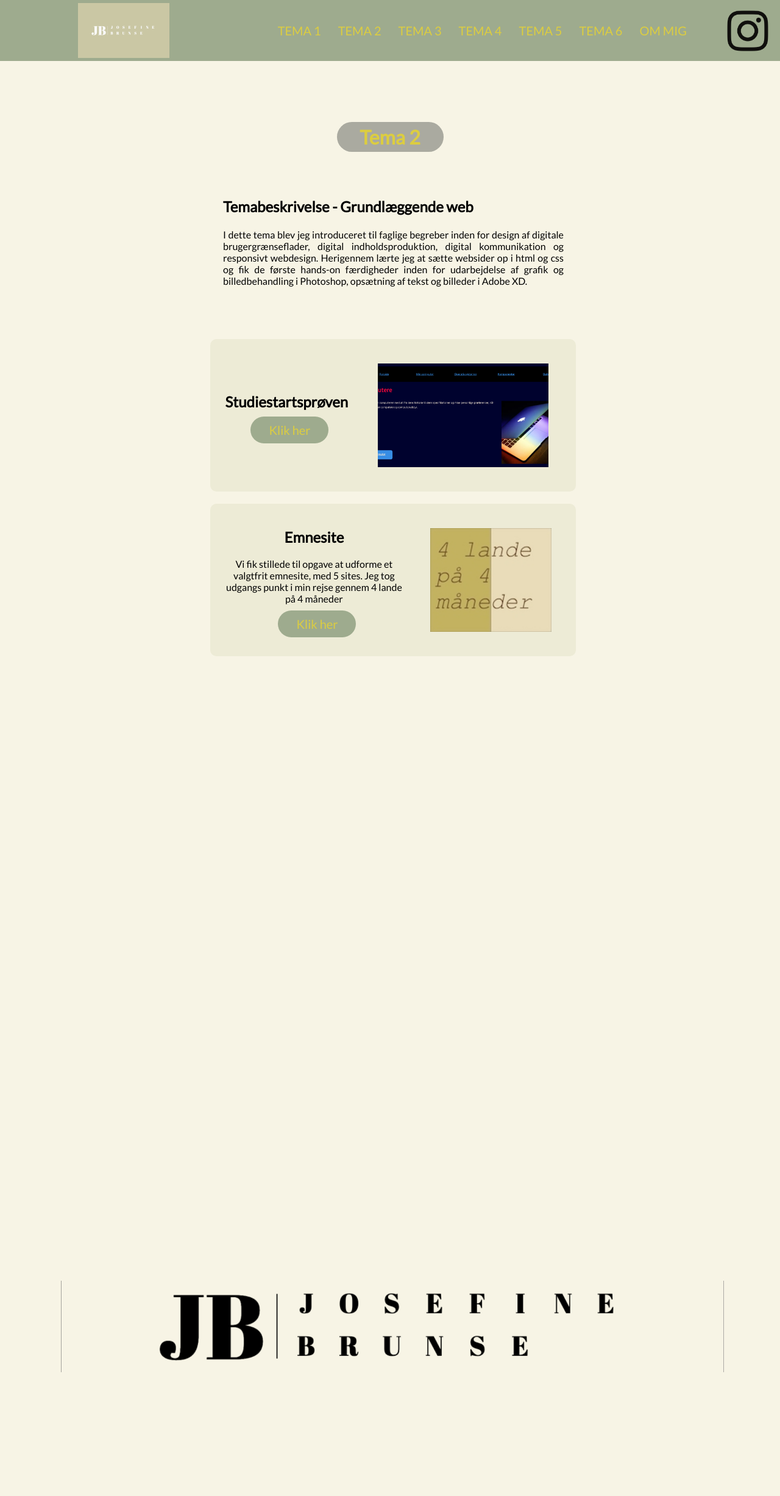
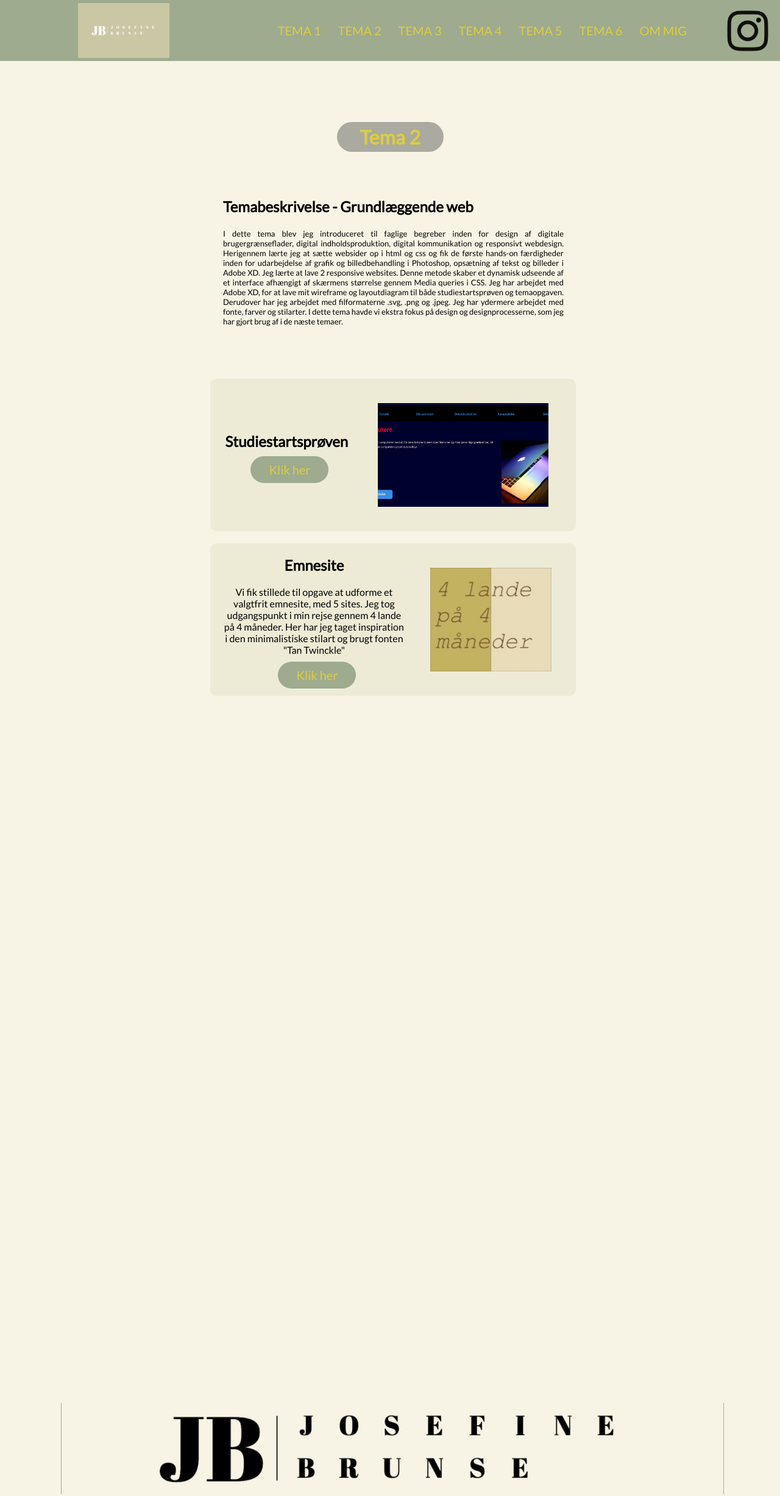
Before and after one commit to JosefineBrunse/06_Portfolio, a plain HTML site: page tema_02.html in a window 1280 px wide. Shown: the top 2453 px of the page at 61% size. Before the commit the page ends 2253 px from the top, so only its background shows below. Drawn offline with Linux system fonts and the light colour scheme.

Commit message:
Ekstra text

```diff
--- a/layout.css
+++ b/layout.css
@@ -199,6 +199,7 @@ main .description-container h2 {
 .description-container .tematext {
   margin-left: -30%;
   margin-bottom: 20%;
+  font-size: 13px;
 }
 
 .project-section {
@@ -377,7 +378,7 @@ section.tema.tema-ommig {
 
 footer {
   position: relative;
-  top: 1900px;
+  top: 2100px;
   height: 100px;
   margin: 100px;
 }
--- a/tema_02.html
+++ b/tema_02.html
@@ -49,7 +49,9 @@
         <h2>Temabeskrivelse - Grundlæggende web</h2>
         <p class="tematext">
           I dette tema blev jeg introduceret til faglige begreber inden for design af digitale brugergrænseflader, digital indholdsproduktion, digital kommunikation og responsivt webdesign. Herigennem lærte jeg at sætte websider op i html og css og
-          fik de første hands-on færdigheder inden for udarbejdelse af grafik og billedbehandling i Photoshop, opsætning af tekst og billeder i Adobe XD.
+          fik de første hands-on færdigheder inden for udarbejdelse af grafik og billedbehandling i Photoshop, opsætning af tekst og billeder i Adobe XD. Jeg lærte at lave 2 responsive websites. Denne metode skaber et dynamisk udseende af et
+          interface afhængigt af skærmens størrelse gennem Media queries i CSS. Jeg har arbejdet med Adobe XD, for at lave mit wireframe og layoutdiagram til både studiestartsprøven og temaopgaven. Derudover har jeg arbejdet med filformaterne .svg,
+          .png og .jpeg. Jeg har ydermere arbejdet med fonte, farver og stilarter. I dette tema havde vi ekstra fokus på design og designprocesserne, som jeg har gjort brug af i de næste temaer.
         </p>
       </div>
 
@@ -66,7 +68,7 @@
           <div class="left">
             <h2>Emnesite</h2>
 
-            <p>Vi fik stillede til opgave at udforme et valgtfrit emnesite, med 5 sites. Jeg tog udgangs punkt i min rejse gennem 4 lande på 4 måneder</p>
+            <p>Vi fik stillede til opgave at udforme et valgtfrit emnesite, med 5 sites. Jeg tog udgangspunkt i min rejse gennem 4 lande på 4 måneder. Her har jeg taget inspiration i den minimalistiske stilart og brugt fonten "Tan Twinckle"</p>
             <a href="https://docs.google.com/presentation/d/1ByoeGvLdyuqvFFFUpWmqHwgUP9brhB8AYXX3ygzn8ao/edit?usp=sharing ">Klik her</a>
           </div>
           <img src="tema2/journey.jpg" alt="logo på journey" />
```
Also changed, not shown: tema_03.html (+4 -2 lines), tema_05.html (+1 -1 lines), tema_06.html (+4 -0 lines).
